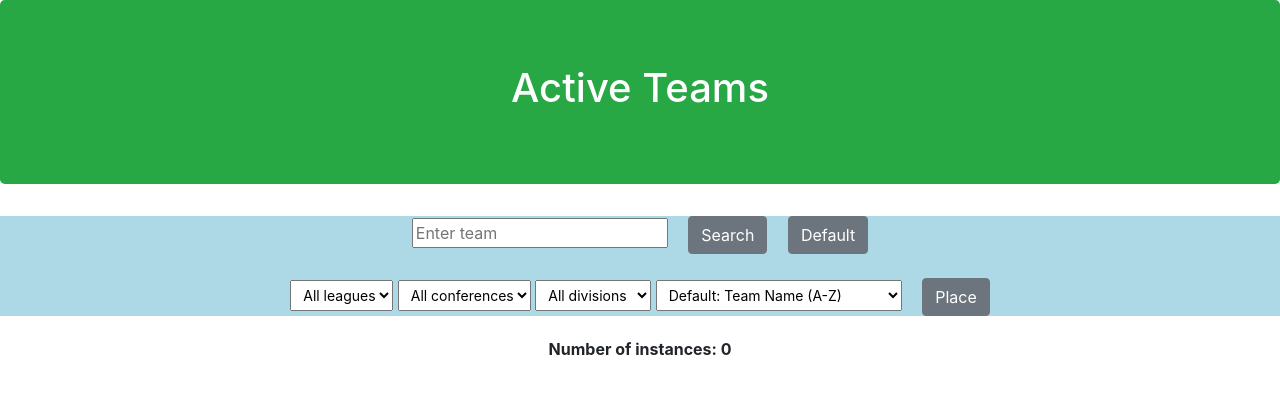
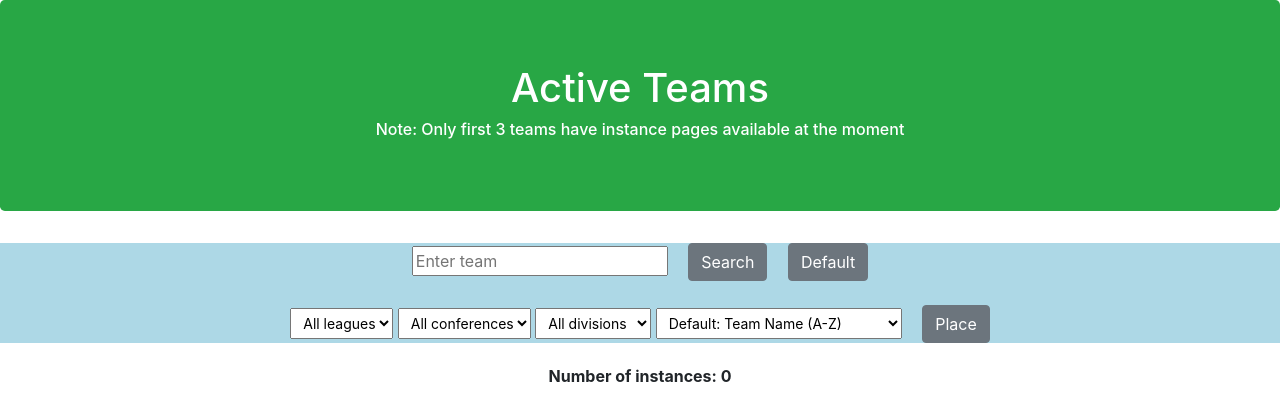
Before and after one commit to bibartanjha/teame9, a Flask app: page /Teams in a window 1280 px wide. Shown: the part 56-476 px from the top of the page. Run offline with Flask 2, Linux system fonts and the light colour scheme; data that the repository does not hold is empty; some libraries are stand-ins or nearby versions.

Commit message:
added caption at top of page

```diff
--- a/GCPcode/templates/teams.html
+++ b/GCPcode/templates/teams.html
@@ -6,6 +6,7 @@
 
 <div class="jumbotron bg-success text-white" style="text-align: center">
     <h1>Active Teams</h1>
+    <h6>Note: Only first 3 teams have instance pages available at the moment</h6>
 </div>
 <div style="background-color: lightblue">
 <form action="/Teams_search" method="POST">
```
